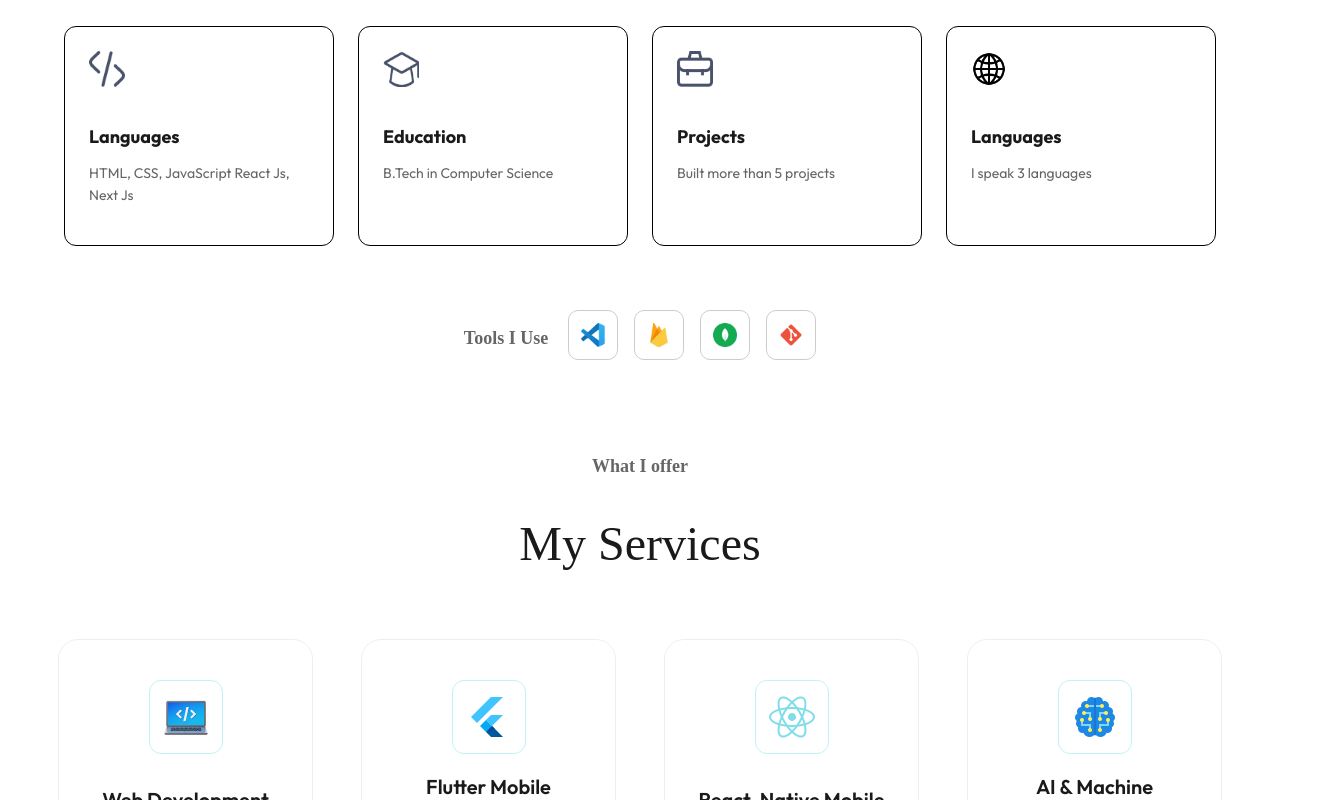
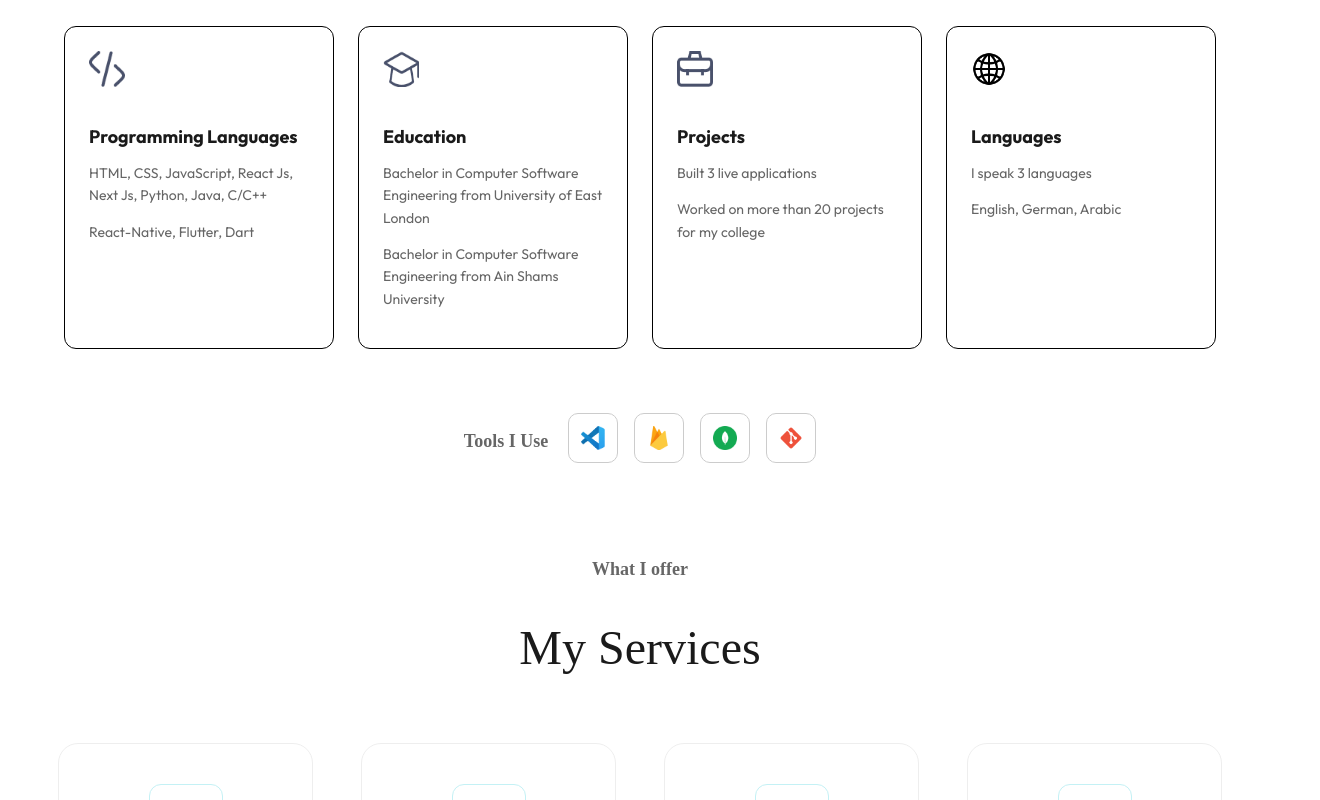
Before and after one commit to ShadyGirgis79/My-Portfolio, a Next.js app: page / in a window 1280 px wide. Shown: the part 1580-2380 px from the top of the page, 1320 px wide, since content can reach past the window. Built offline with nearby package versions, Linux system fonts and the light colour scheme; a web font is replaced by a local one.

Commit message:
Improving mobile app

```diff
--- a/assets/index.js
+++ b/assets/index.js
@@ -102,61 +102,30 @@ export const assets = {
 
 export const workData = [
     {
-        id: '1',
+        id: 1,
         title: 'Frontend project',
         category: 'Web Development',
-        description: 'Web Design',
+        description: 'Web Development',
+        coverImage: '',
         bgImage: '/work-1.png',
     },
     {
-        id: '2',
+        id: 2,
         title: 'Geo based app',
         category: 'Mobile Development',
-        description: 'Mobile App',
+        description: 'Mobile Development',
+        coverImage: '',
         bgImage: '/work-2.png',
     },
     {
-        id: '3',
-        title: 'Photography site',
-        category: 'Web Development',
-        description: 'Web Design',
-        bgImage: '/work-3.png',
-    },
-    {
-        id: '4',
+        id: 3,
         title: 'AI & Machine Learning',
-        category: 'Machine Learning',
-        description: 'UI/UX Design',
+        category: 'AI & Machine Learning',
+        description: 'AI & Machine Learning',
+        coverImage: '',
         bgImage: '/work-4.png',
     },
-    {
-        id: '5',
-        title: 'Frontend project',
-        category: 'Web Development',
-        description: 'Web Design',
-        bgImage: '/work-1.png',
-    },
-    {
-        id: '6',
-        title: 'Geo based app',
-        category: 'Mobile Development',
-        description: 'Mobile App',
-        bgImage: '/work-2.png',
-    },
-    {
-        id: '7',
-        title: 'Photography site',
-        category: 'Web Development',
-        description: 'Web Design',
-        bgImage: '/work-3.png',
-    },
-    {
-        id: '8',
-        title: 'AI & Machine Learning',
-        category: 'Machine Learning',
-        description: 'UI/UX Design',
-        bgImage: '/work-4.png',
-    },
+
 ];
 
 export const serviceData = [
@@ -190,26 +159,30 @@ export const infoList = [
     {
         icon: assets.code_icon,
         iconDark: assets.code_icon_dark,
-        title: 'Languages',
-        description: 'HTML, CSS, JavaScript React Js, Next Js'
+        title: 'Programming Languages',
+        firstDescription: 'HTML, CSS, JavaScript, React Js, Next Js, Python, Java, C/C++' ,
+        secondDescription: 'React-Native, Flutter, Dart'
     },
     {
         icon: assets.edu_icon,
         iconDark: assets.edu_icon_dark,
         title: 'Education',
-        description: 'B.Tech in Computer Science'
+        firstDescription: 'Bachelor in Computer Software Engineering from University of East London' ,
+        secondDescription: 'Bachelor in Computer Software Engineering from Ain Shams University'
     },
     {
         icon: assets.project_icon,
         iconDark: assets.project_icon_dark,
         title: 'Projects',
-        description: 'Built more than 5 projects'
+        firstDescription: 'Built 3 live applications' ,
+        secondDescription: 'Worked on more than 20 projects for my college'
     },
     {
         icon: assets.language_icon_light,
         iconDark: assets.language_icon_dark,
         title: 'Languages',
-        description: 'I speak 3 languages '
+        firstDescription: 'I speak 3 languages ' ,
+        secondDescription: 'English, German, Arabic'
     },
 ];
 
--- a/components/home/About.jsx
+++ b/components/home/About.jsx
@@ -50,7 +50,7 @@ export default function About() {
             whileInView={{y: 0, opacity: 1}}
             transition={ {duration: 0.6, delay: 1}}
             className="aboutCards">
-            {infoList.map(({ icon, title, description }, index) => (
+            {infoList.map(({ icon, title, firstDescription, secondDescription }, index) => (
               <motion.li
                 initial={{scale: 0}}
                 whileInView={{scale: 1}}
@@ -59,7 +59,8 @@ export default function About() {
                 key={index} className="aboutCard">
                 <Image src={icon} alt="icon" />
                 <h3>{title}</h3>
-                <p>{description}</p>
+                <p>{firstDescription}</p>
+                <p>{secondDescription}</p>
               </motion.li>
             ))}
           </motion.ul>
--- a/components/home/NavigationBar.scss
+++ b/components/home/NavigationBar.scss
@@ -39,13 +39,10 @@ $mobile: 768px;       // Alternate mobile breakpoint reference
   position: sticky;
   top: 0;
   z-index: 1000;
-
-  width: 100%;
   background-color: blur(20px)white;
-
   max-width: 1800px;
   margin: 20px auto;
-  padding: 40px 24px;
+  padding: 40px 0px;
   display: flex;
   align-items: center;
 
@@ -78,7 +75,6 @@ $mobile: 768px;       // Alternate mobile breakpoint reference
   background-color: #ffffff;
   border: 1px solid #e5e5e5;
   box-shadow: 0 10px 30px rgba(0, 0, 0, 0.08);
-
   position: absolute;          // 🔥 removed from flex flow
   left: 50%;
   transform: translateX(-50%); // 🔥 true screen centering
@@ -209,8 +205,8 @@ $mobile: 768px;       // Alternate mobile breakpoint reference
 
 .closeButton {
   position: absolute;
-  top: 20px;
-  right: 20px;
+  top: 40px;
+  right: 30px;
 }
 
 .closeIcon {
--- a/components/home/Work.jsx
+++ b/components/home/Work.jsx
@@ -9,7 +9,7 @@ const categories = [
   "All",
   "Web Development",
   "Mobile Development",
-  "Machine Learning"
+  "AI & Machine Learning"
 ];
 
 export default function Work() {
```
